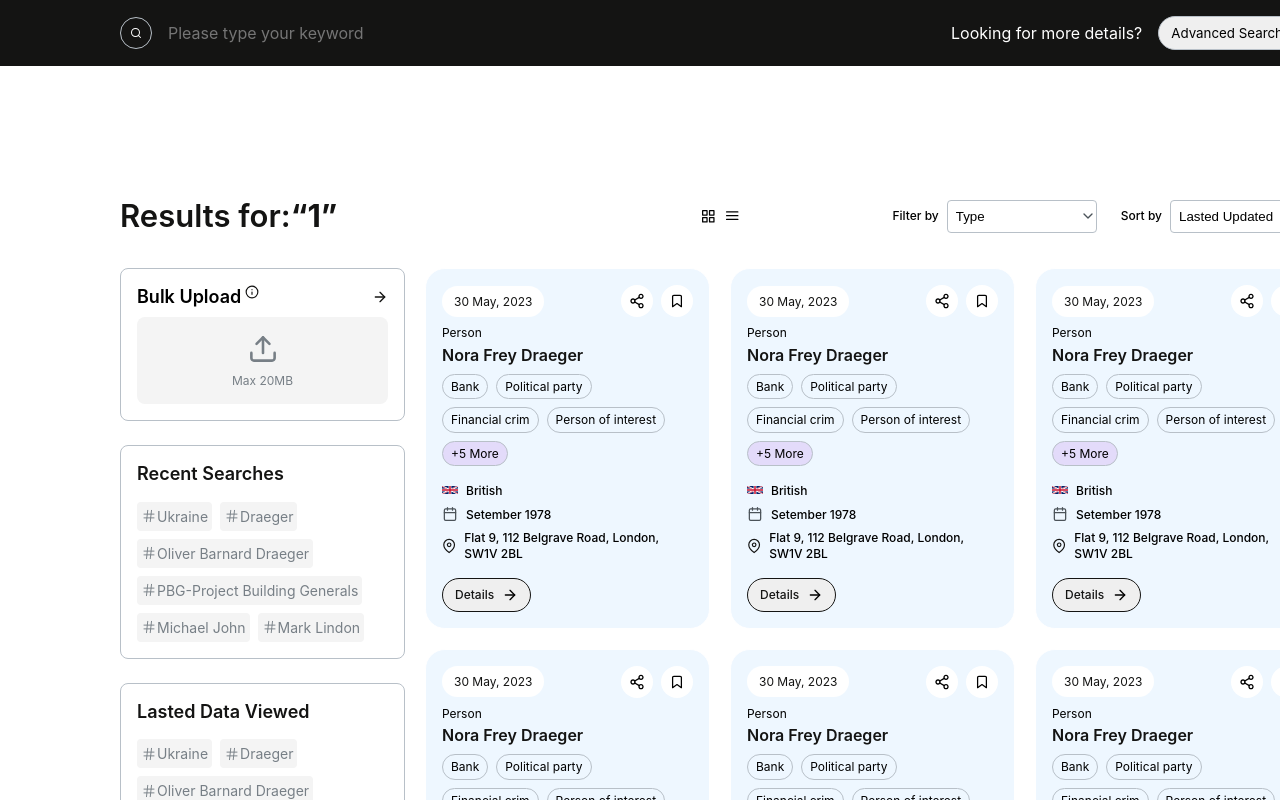
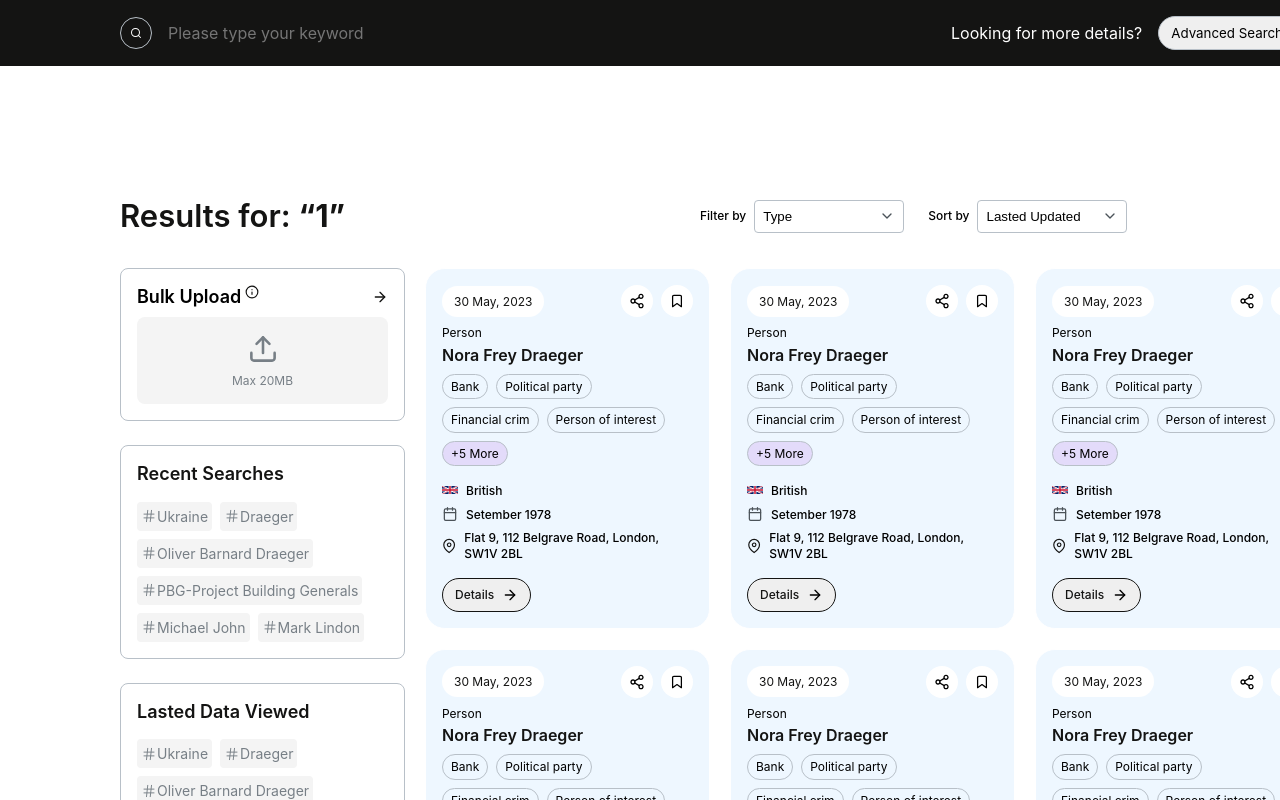
Before and after one commit to MagisterUnivers/deltaplata-searchwidget, a React (Create React App) app: page /search/1 in a window 1280 px wide. Shown: the top 800 px of the page. Built offline with nearby package versions, Linux system fonts and the light colour scheme.

Commit message:
FIX: bug fixing

```diff
--- a/src/components/HashViewComponent/HashViewComponent.jsx
+++ b/src/components/HashViewComponent/HashViewComponent.jsx
@@ -1,7 +1,10 @@
+import { useNavigate } from 'react-router-dom'
 import { ReactComponent as Hash } from '../../assets/svg/hash.svg'
 import './HashViewComponent.style.scss'
 
 export const HashViewComponent = ({ type, data }) => {
+  const navigate = useNavigate()
+
   return (
     <div className='recentsearch-container'>
       <h2 className='recentsearch-title'>
@@ -10,7 +13,7 @@ export const HashViewComponent = ({ type, data }) => {
       <ul className='recentsearch-subtext__list'>
         {data.map((e) => {
 				  return (
-  <li key={e} className='recentsearch-list__item'>
+  <li key={e} className='recentsearch-list__item' onClick={() => navigate('/home')}>
     <Hash width={16} height={16} />{' '}
     <p className='recentsearch-subtitle'>{e}</p>
   </li>
--- a/src/components/HashViewComponent/HashViewComponent.style.scss
+++ b/src/components/HashViewComponent/HashViewComponent.style.scss
@@ -33,6 +33,8 @@
 	padding: 4px;
 	align-items: center;
 
+cursor: pointer;
+
 	border-radius: 4px;
 	background: var(--main-whiteBG-color);
 
--- a/src/components/Select/Select.style.scss
+++ b/src/components/Select/Select.style.scss
@@ -10,6 +10,7 @@
 
 	background: transparent url('../../assets//svg//chevron-down.svg') no-repeat
 		right center;
+		background-position: calc(100% - 8px) center;
 	-webkit-appearance: none;
 	-moz-appearance: none;
 	appearance: none;
--- a/src/pages/SearchPage/SearchPage.jsx
+++ b/src/pages/SearchPage/SearchPage.jsx
@@ -34,9 +34,12 @@ const SearchPage = () => {
         <div className='title-wrapper push-content'>
           <div className='title-wrapper no-wrap'>
             <h1 className='title-wrapper__results-title'>
-              Results for:
-              <span className={searchQueryClass}>{searchquery}</span>
+              Results for: <span className={searchQueryClass}>{searchquery}</span>
             </h1>
+          </div>
+          <div className='title-wrapper no-wrap'>
+            <Filter type='filter' data={MockFilterOptions} />
+            <Filter type='sort' data={mockSortOptions} />
           </div>
           <div className='title-wrapper__grid-selection'>
             <FlexSVG
@@ -44,7 +47,7 @@ const SearchPage = () => {
               height={16}
               aria-label='switch layer to flex'
               title='Switch to Flex View'
-              className='title-wrapper__layer-switch'
+              className={cardStyle === 'flex' ? 'title-wrapper__layer-switch' : 'title-wrapper__layer-switch not-active'}
               onClick={() => switchLayer('flex')}
             />
             <GridSVG
@@ -52,13 +55,9 @@ const SearchPage = () => {
               height={16}
               aria-label='switch later to grid'
               title='Switch to Grid View'
-              className='title-wrapper__layer-switch'
+              className={cardStyle === 'grid' ? 'title-wrapper__layer-switch' : 'title-wrapper__layer-switch not-active'}
               onClick={() => switchLayer('grid')}
             />
-          </div>
-          <div className='title-wrapper no-wrap place-to__end'>
-            <Filter type='filter' data={MockFilterOptions} />
-            <Filter type='sort' data={mockSortOptions} />
           </div>
         </div>
         <div className='search-content__wrapper'>
--- a/src/pages/SearchPage/SearchPage.style.scss
+++ b/src/pages/SearchPage/SearchPage.style.scss
@@ -68,13 +68,21 @@
 	display: flex;
 	gap: 8px;
 	align-items: center;
+
+	// width: 4%;
 }
 
 .title-wrapper__layer-switch {
 	cursor: pointer;
-	transition: transform 0.5s ease;
+	transition: opacity 0.5s ease;
+	opacity: 70%;
+
 
 	&:hover {
-		transform: scale(1.3);
+		opacity: 100%;
 	}
 }
+
+.not-active {
+	opacity: 50%;
+}
--- a/src/pages/WelcomePage/WelcomePage.style.scss
+++ b/src/pages/WelcomePage/WelcomePage.style.scss
@@ -19,6 +19,7 @@
 
 .no-flex {
 	display: block;
+	margin: 0 auto;
 }
 
 .hero-wrapper {
```
